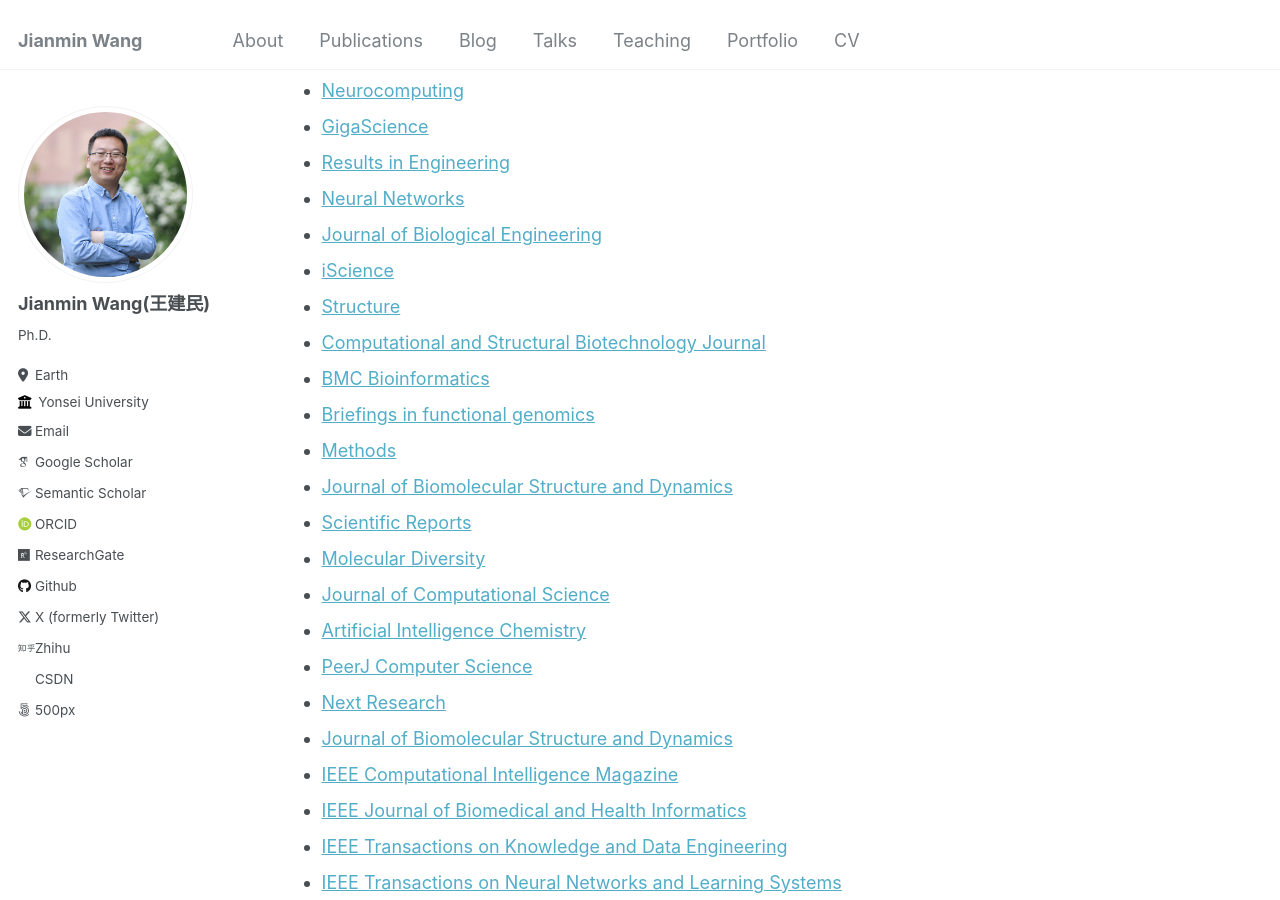
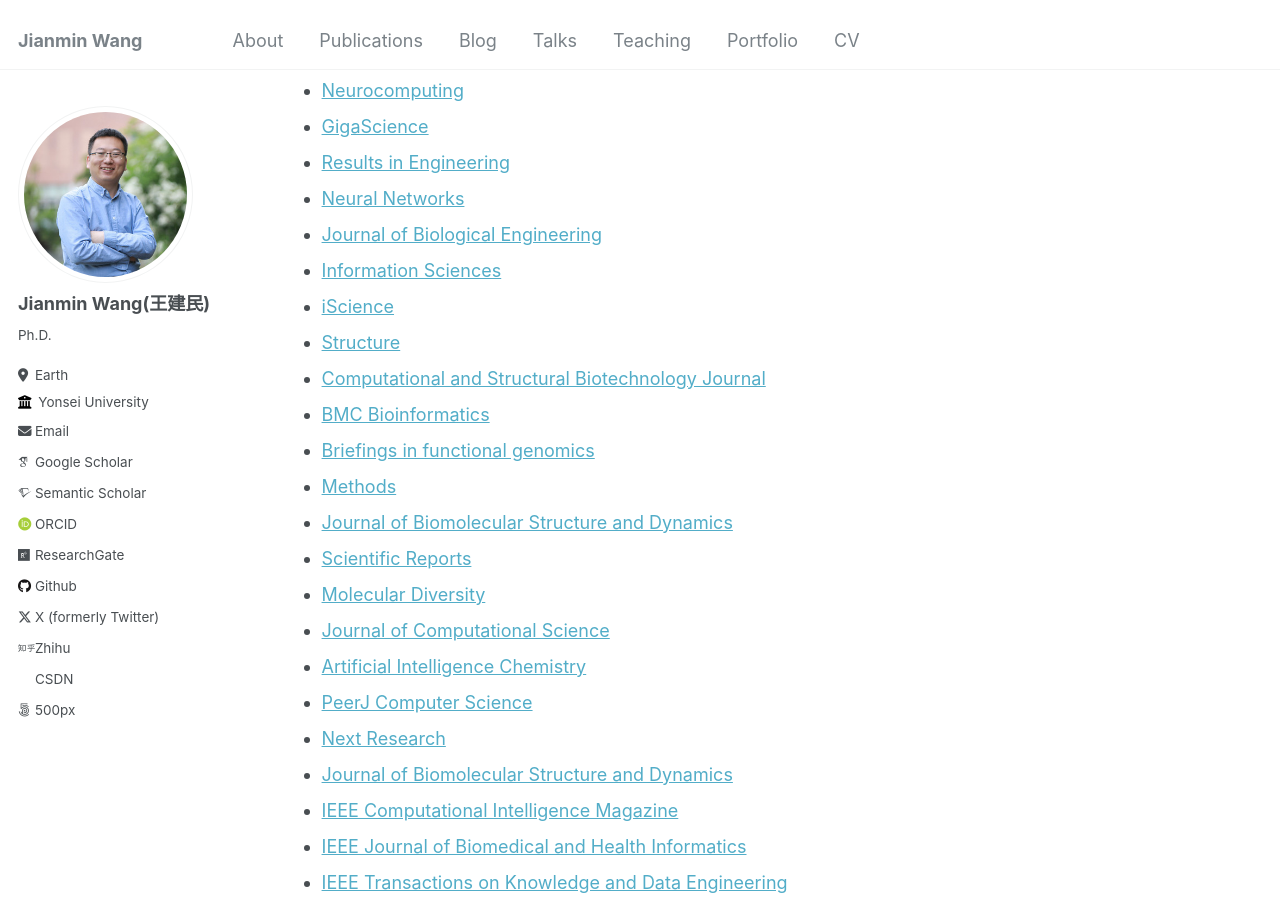
Before and after one commit to Jianmin2drugai/Jianmin2drugai.github.io, a Jekyll site: the page built from _pages/cv.md, in a window 1280 px wide and 900 px high, scrolled down 1155 px. Built offline with Jekyll 4.4.1, drawn with Linux system fonts in a browser that asks for light colours; some web fonts are replaced.

Commit message:
Update cv.md

```diff
--- a/_pages/cv.md
+++ b/_pages/cv.md
@@ -56,6 +56,7 @@
 * [Results in Engineering](https://www.sciencedirect.com/journal/results-in-engineering)
 * [Neural Networks](https://www.sciencedirect.com/journal/neural-networks)
 * [Journal of Biological Engineering](https://link.springer.com/journal/13036)
+* [Information Sciences](https://www.sciencedirect.com/journal/information-sciences)
 * [iScience](https://www.cell.com/iscience)
 * [Structure](https://www.cell.com/structure/home)
 * [Computational and Structural Biotechnology Journal](https://www.sciencedirect.com/journal/computational-and-structural-biotechnology-journal)
```
